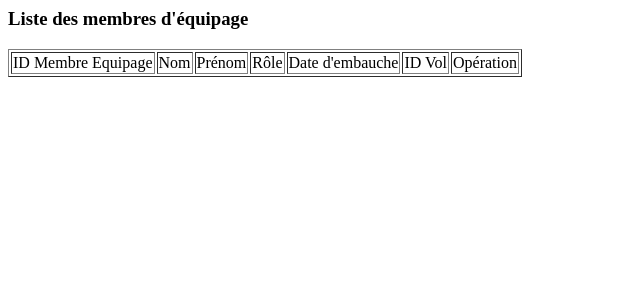
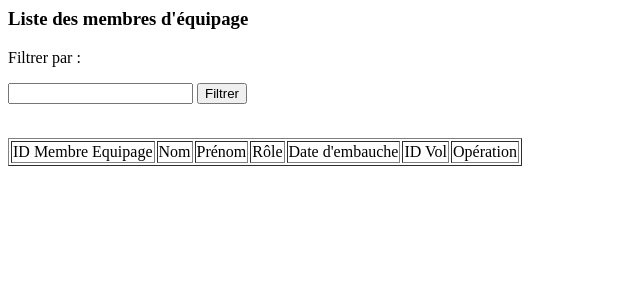
Before and after one commit to GoldSenseiBoi/AirFrance_Leger, a PHP site: page /vue/vue_select_membreequipage.php in a window 1280 px wide. Shown: the top 300 px of the page, without its empty margins (0-640 px from the left). Run offline with PHP 8.4, Linux system fonts and the light colour scheme.

Commit message:
add :+1:

```diff
--- a/vue/vue_select_membreequipage.php
+++ b/vue/vue_select_membreequipage.php
@@ -1,4 +1,9 @@
 <h3>Liste des membres d'équipage</h3>
+<form method="post">
+    <p>Filtrer par : </p><input type="text" name="filtre">
+    <input type="submit" name="Filtrer" value="Filtrer">
+</form>
+<br>
 <table border="1">
     <tr>
         <td>ID Membre Equipage</td>
```
